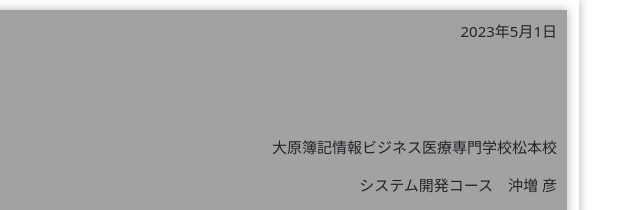
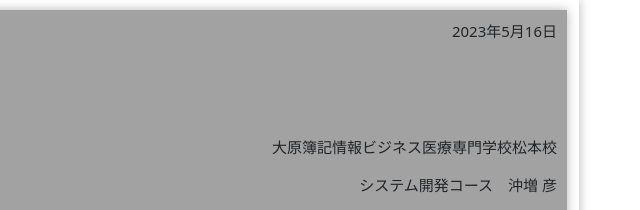
Before and after one commit to okimasu/skillGit, a plain HTML site: page Portfolio.html in a window 1280 px wide. Shown: the top 210 px of the page, 631-1271 px from the left. Drawn offline with nearby package versions, Linux system fonts and the light colour scheme.

Commit message:
Update Portfolio.html

```diff
--- a/Portfolio.html
+++ b/Portfolio.html
@@ -12,7 +12,7 @@
 
     <body class="container">
         <header>
-            <p align="right">2023年5月1日</p>
+            <p align="right">2023年5月16日</p>
             <p align="left">株式会社フォーク</p>
             <p align="left">採用担当者様</p>
             <p align="right">大原簿記情報ビジネス医療専門学校松本校</p>
```
